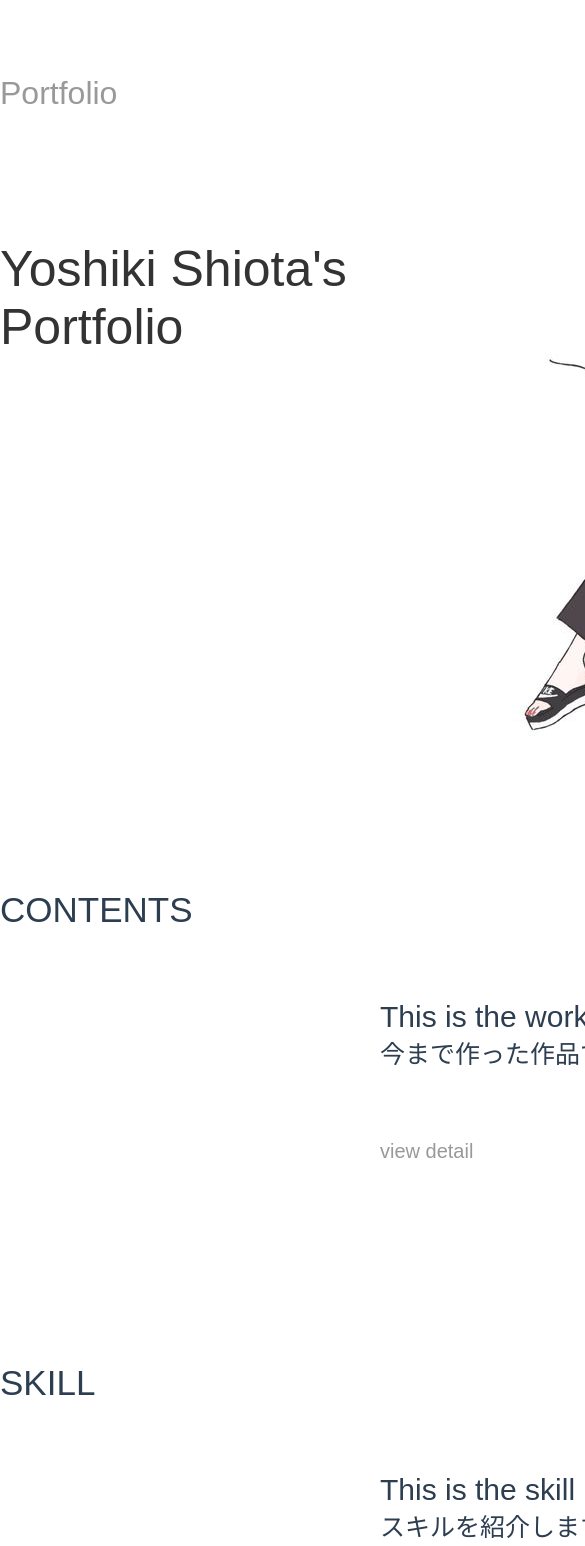
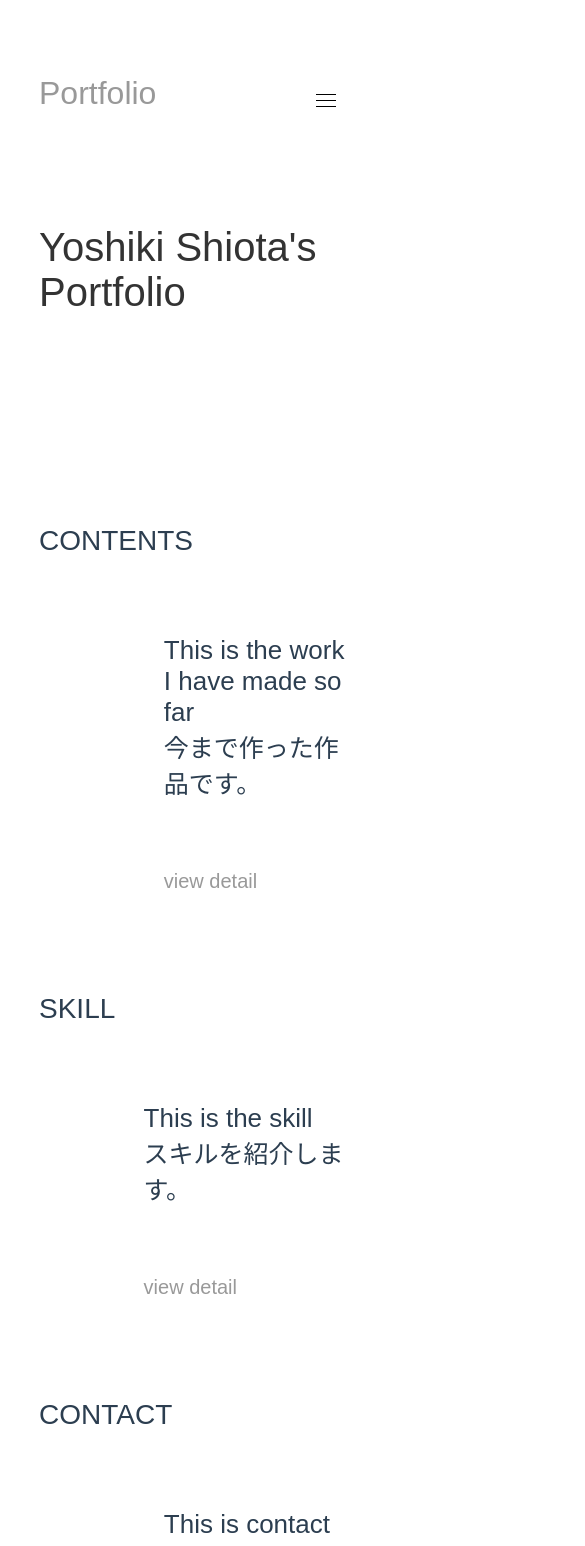
Before and after one commit to YoshikiShiota/portfolio_vue, a Vue app: page / in a window 390 px wide. Shown: the top 1546 px of the page, 585 px wide, since content can reach past the window. Built offline with nearby package versions, Linux system fonts and the light colour scheme.

Commit message:
[fix]responsive

```diff
--- a/src/components/FooterItem.vue
+++ b/src/components/FooterItem.vue
@@ -25,8 +25,13 @@ export default {
 <style>
 .footer_inner {
   display: block;
-  width: 950px;
+  padding: 0 15vw;
   margin: 0 auto;
+}
+@media (max-width: 1200px) {
+  .footer_inner {
+    padding: 0 10vw;
+  }
 }
 .footer_top {
   display:-webkit-box;
--- a/src/components/HeaderItem.vue
+++ b/src/components/HeaderItem.vue
@@ -47,8 +47,13 @@ export default {
   -webkit-box-pack: justify;
   -ms-flex-pack: justify;
   justify-content: space-between;
-  width: 950px;
+  padding: 0 15vw;
   margin: 0 auto;
+}
+@media (max-width: 1200px) {
+  .header__inner {
+    padding: 0 10vw;
+  }
 }
 .header__tit {
   color:#999;
--- a/src/views/Home.vue
+++ b/src/views/Home.vue
@@ -39,7 +39,7 @@
 
 <style>
 .content {
-  width: 950px;
+  padding:  0 15vw;
   margin: 0 auto 100px;
 }
 .content__top {
@@ -107,4 +107,37 @@
   color: #000;
   font-size: 25px;
 }
+@media (max-width: 1200px) {
+  .content {
+    padding: 0 10vw;
+  }
+}
+@media (max-width: 850px) {
+  .tit__first,
+  .tit__second {
+    font-size: 40px;
+  }
+  .content__top {
+    height: 0;
+    padding: 100px 0 150px;
+    background-size: 68vw;
+    background: none;
+  }
+  .content__top::after {
+    width: 0;
+    height: 0;
+  }
+  .content__first {
+    margin-bottom: 100px;
+  }
+  .content__tit {
+    font-size: 28px;
+  }
+  .detail_eng {
+    font-size: 26px;
+  }
+  .detail_jpn {
+    font-size: 25px;
+  }
+}
 </style>
```
Also changed, not shown: 7 other files (tests, documents, lock files or other folders).
